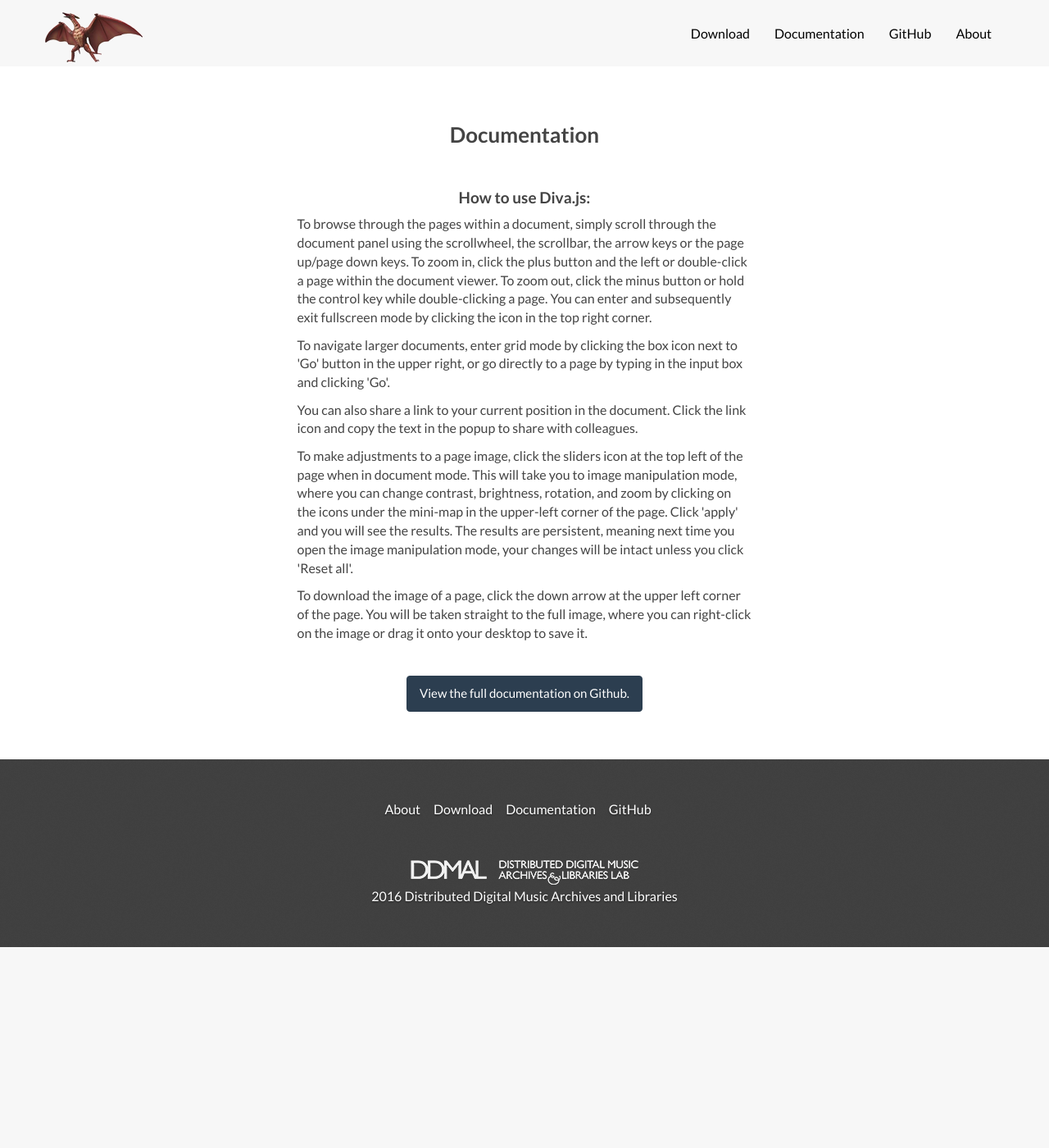
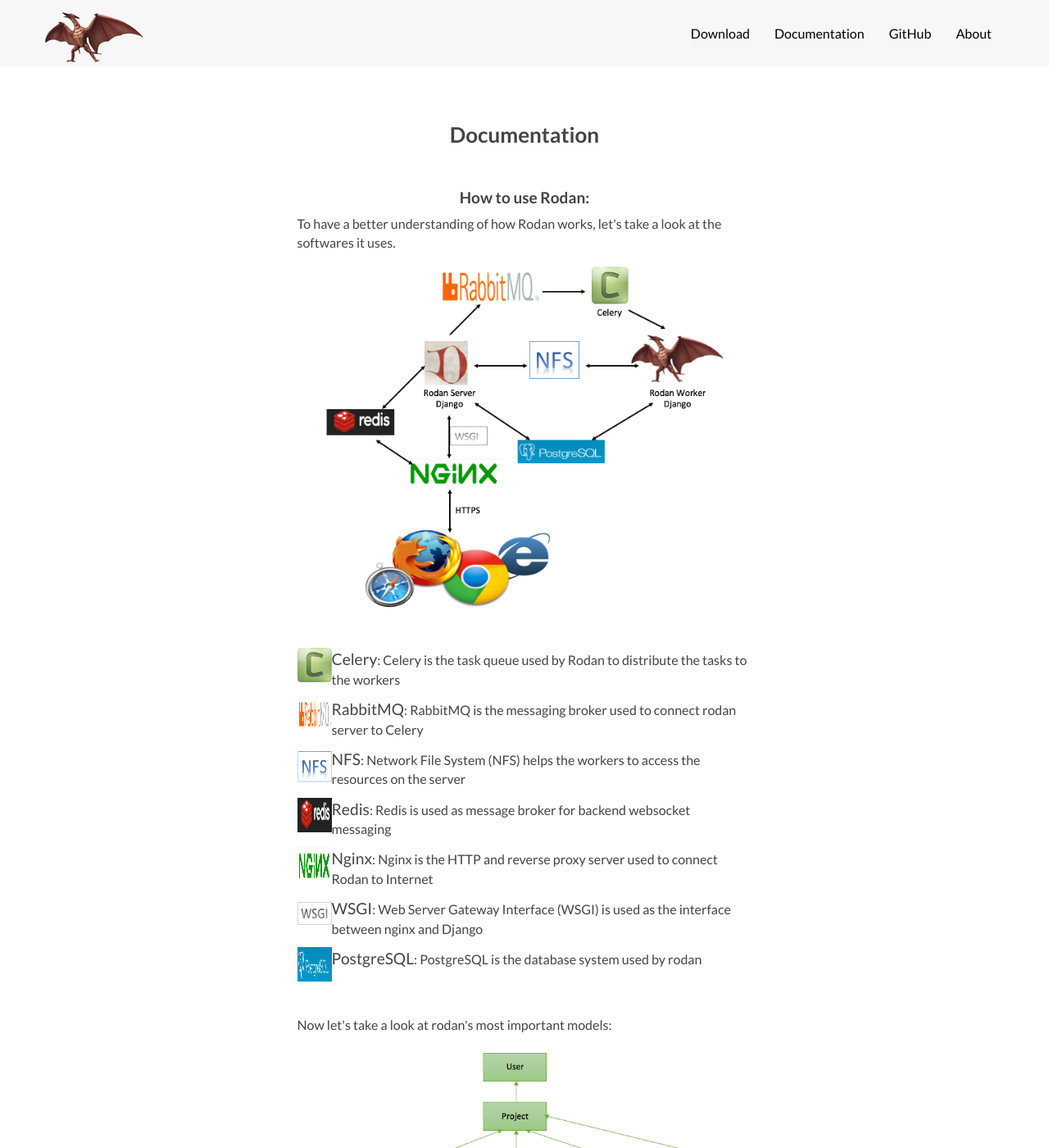
Before and after one commit to NegarehMir/Rodan, a Jekyll site: the page built from doc/index.html, in a window 1280 px wide and 1400 px high. Shown: the whole window at 82% size. Built offline with Jekyll 4.4.1, drawn with Linux system fonts in a browser that asks for light colours; nearby versions of some CDN libraries; some of the changed text lies outside the part shown.

Commit message:
Documentation tab completed

```diff
--- a/doc/index.html
+++ b/doc/index.html
@@ -8,17 +8,33 @@ title: Documentation
             <div class="row">
                 <div class="col-md-6 col-md-offset-3">
                     <h3 align="center">Documentation</h4>
-                    <h4 align="center">How to use Diva.js:</h4>
-                    <p>To browse through the pages within a document, simply scroll through the document panel using the scrollwheel, the scrollbar, the arrow keys or the page up/page down keys. To zoom in, click the plus button and the left or double-click a page within the document viewer. To zoom out, click the minus button or hold the control key while double-clicking a page. You can enter and subsequently exit fullscreen mode by clicking the icon in the top right corner.</p>
-                    <p>To navigate larger documents, enter grid mode by clicking the box icon next to 'Go' button in the upper right, or go directly to a page by typing in the input box and clicking 'Go'.</p>
-                    <p>You can also share a link to your current position in the document. Click the link icon and copy the text in the popup to share with colleagues.</p>
-                    <p>To make adjustments to a page image, click the sliders icon at the top left of the page when in document mode. This will take you to image manipulation mode, where you can change contrast, brightness, rotation, and zoom by clicking on the icons under the mini-map in the upper-left corner of the page. Click 'apply' and you will see the results. The results are persistent, meaning next time you open the image manipulation mode, your changes will be intact unless you click 'Reset all'.</p>
-                    <p>To download the image of a page, click the down arrow at the upper left corner of the page. You will be taken straight to the full image, where you can right-click on the image or drag it onto your desktop to save it.</p>
+                    <h4 align="center">How to use Rodan:</h4>
+                    <p>To have a better understanding of how Rodan works, let's take a look at the softwares it uses.</p>
+                    <center><img src="{{ site.baseurl }}img/rodan-softwares/rodan-softwares.png"/ border="0" style="max-width:88%"></center>
+                    <br>
+                    <br>
+                    <p><img src="{{ site.baseurl }}img/rodan-softwares/celery.png" width="42" height="42" align="left"> <big>Celery</big>: Celery is the task queue used by Rodan to distribute the tasks to the workers</p>
+                    <p><img src="{{ site.baseurl }}img/rodan-softwares/rabbitmq.png" width="42" height="42" align="left"> <big>RabbitMQ</big>: RabbitMQ is the messaging broker used to connect rodan server to Celery</p>
+                    <p><img src="{{ site.baseurl }}img/rodan-softwares/nfs.png" width="42" height="42" align="left"> <big>NFS</big>: Network File System (NFS) helps the workers to access the resources on the server</p>
+                    <p><img src="{{ site.baseurl }}img/rodan-softwares/redis.png" width="42" height="42" align="left"> <big>Redis</big>: Redis is used as message broker for backend websocket messaging</p>
+                    <p><img src="{{ site.baseurl }}img/rodan-softwares/nginx.png" width="42" height="42" align="left"> <big>Nginx</big>: Nginx is the HTTP and reverse proxy server used to connect Rodan to Internet</p>
+                    <p><img src="{{ site.baseurl }}img/rodan-softwares/wsgi.png" width="42" height="42" align="left"> <big>WSGI</big>: Web Server Gateway Interface (WSGI) is used as the interface between nginx and Django</p>
+                    <p><img src="{{ site.baseurl }}img/rodan-softwares/postgresql.png" width="42" height="42" align="left"> <big>PostgreSQL</big>: PostgreSQL is the database system used by rodan</p>
+                    <br>
+                    <br>
+                    <p>Now let's take a look at rodan's most important models:</p>
+                    <center><img src="{{ site.baseurl }}img/rodan-model.png"/ border="0" style="max-width:100%"></center>
+                    <br>
+                    <br>
+                    <p>Each Project is created by a User. In each Project, You can upload Resources or a group of Resources (a ResourceList). A ResourceType is assigned to each Resource. ResourceTypes include text, image, midi, zip, etc</p>
+                    <p>Rodan uses different Job packages from other applications. It also has a few basic built-in Jobs. Some examples include convertions using PIL package such as conversion to PNG, TIF, JPEG2000. Each Job can get zero or more InputPortType and one or more OutputPortType.</p>
+                    <p>You can create a Workflow in workflow tab, importing one or many Jobs which creates WorkflowJobs. Each WorkflowJob which present the imported Job and will have zero or many InputPorts and one or many OutputPorts. These ports will have the same ResourceType as the original Job. You can connect these jobs together in the Workflow. A connection happens between an OutputPort of a WorkflowJob and InputPort of another one only when they have the same ResourceType. An InputPort without a Resource assigned will result in the Workflow being 'invalid' and Workflow cannot be run.</p>
+                    <p>Running a Workflow will produce a WorkflowRun and one RunJob for each of its WorkflowJobs. Each RunJob uses assigned Resources as its inputs and will produce one or more Resources as Outputs when the WorkflowRun is finished running. You can check the status of the WorkflowRun in WorkflowRun tab or you can see the status of each RunJob. The status can be PROCESSING, FAILED, FINISHED, etc.</p>
                 </div>
             </div>
             <div class="row">
                 <div class="col-md-6 col-md-offset-3 text-center">
-                    <p><a href="http://github.com/DDMAL/diva.js/wiki" class="text-center btn btn-primary">View the full documentation on Github.</a></p>
+                    <p><a href="http://github.com/DDMAL/rodan/wiki" target="_blank" class="text-center btn btn-primary">View the full documentation on Github.</a></p>
                 </div>
             </div>
         </div>
```
Also changed, not shown: 3 other files.
